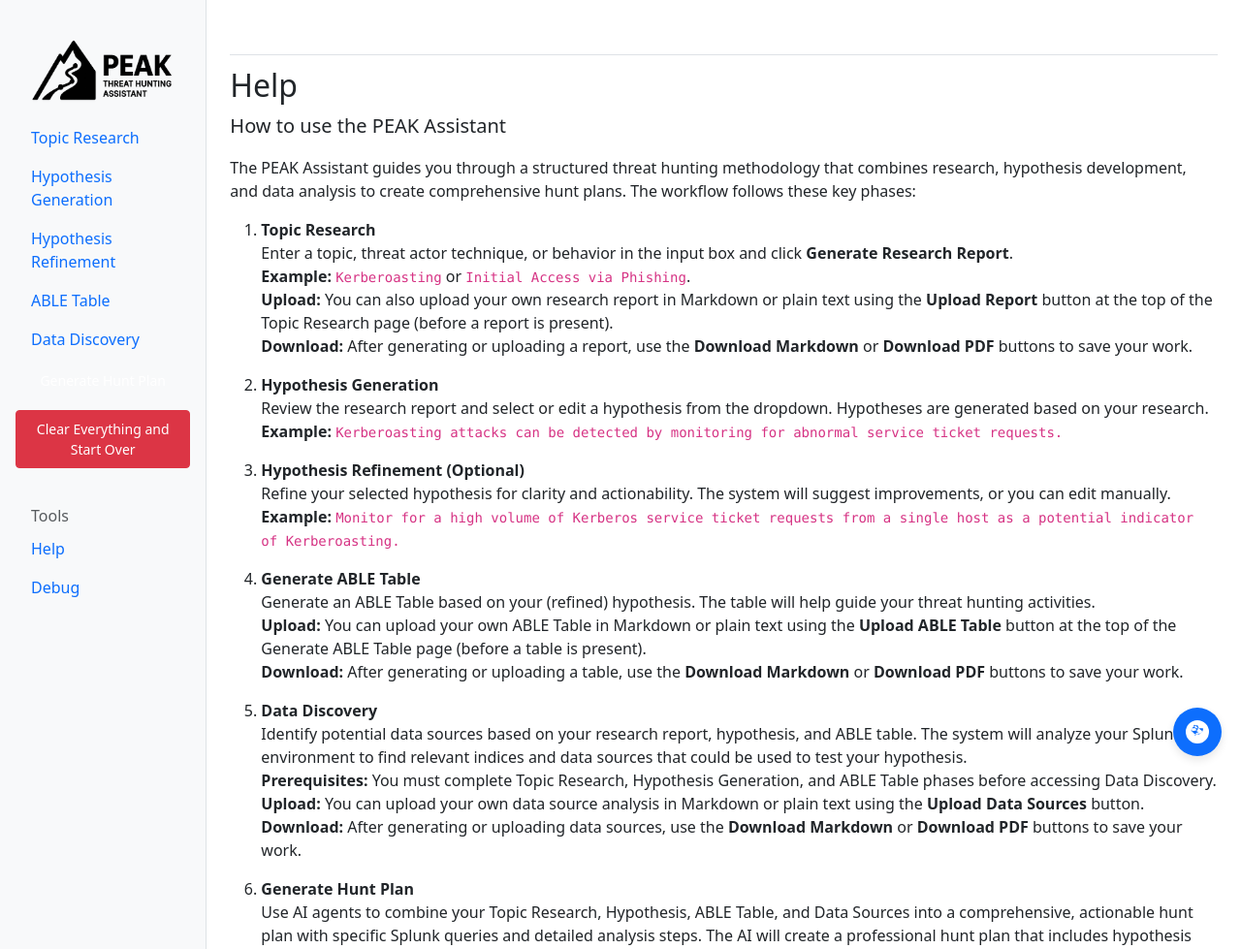
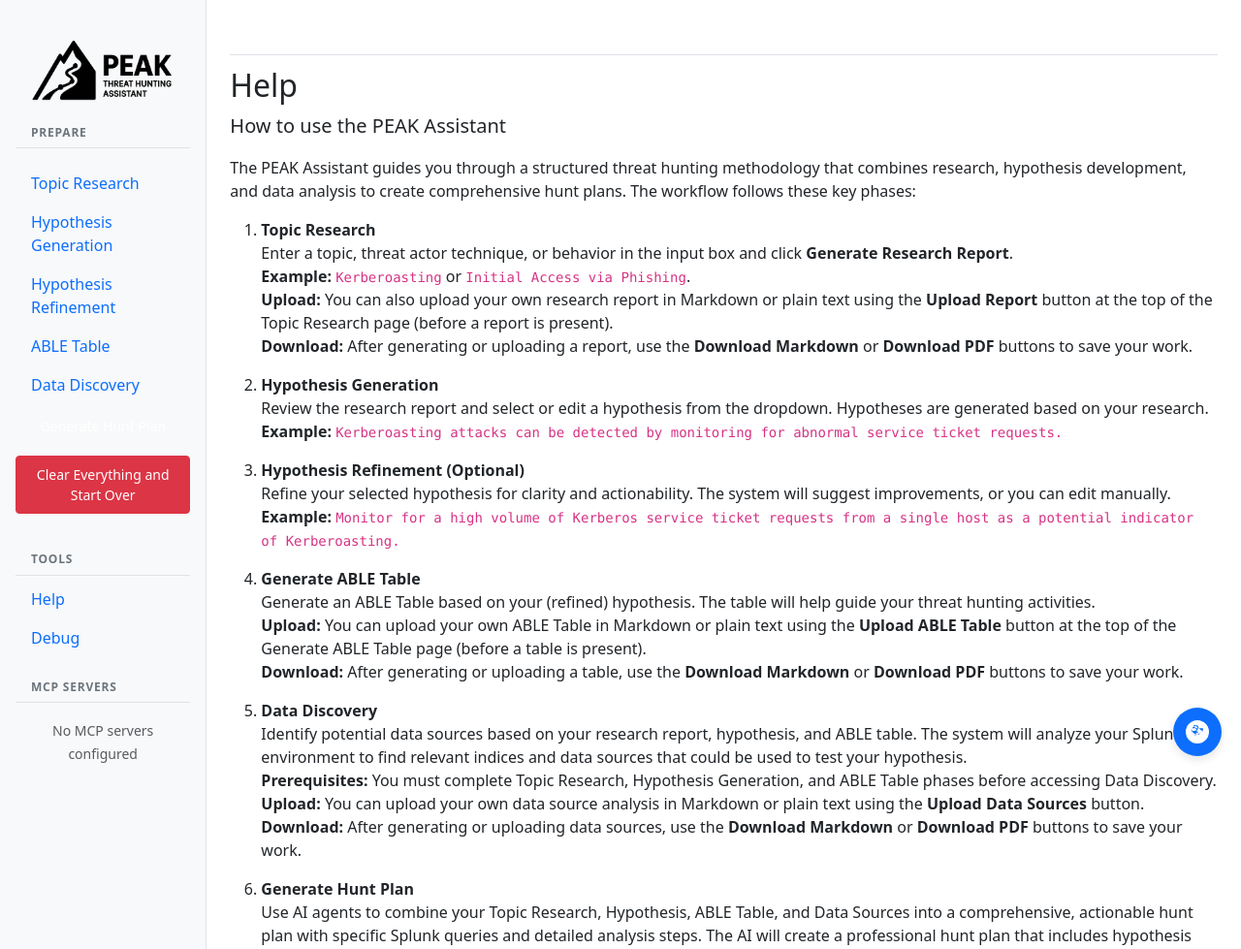
Before and after one commit to cisco-foundation-ai/PEAK-Assistant, a Flask app: page /help in a window 1280 px wide. Shown: the top 979 px of the page at 97% size. Run offline with Flask 3, Linux system fonts and the light colour scheme; data that the repository does not hold is empty; some libraries are stand-ins or nearby versions.

Commit message:
feat: add server status management UI with connect/disconnect functionality

```diff
--- a/UI/app/routes/oauth_routes.py
+++ b/UI/app/routes/oauth_routes.py
@@ -313,6 +313,81 @@ def servers_needing_auth():
         logger.error(f"Error getting servers needing auth: {e}")
         return jsonify({"error": "Failed to get authentication status"}), 500
 
+
+@oauth_bp.route('/servers/status')
+@require_session
+def servers_status():
+    """Get comprehensive status of all MCP servers with authentication information"""
+    logger.info(f"[Server Status Check] Getting status for all servers for user_id: {session.get('user_id')}")
+    try:
+        user_id = session['user_id']
+        config_manager = get_config_manager()
+
+        # Get all configured servers
+        all_servers = []
+        # Sort servers alphabetically by name
+        for server_name, config in sorted(config_manager.servers.items(), key=lambda x: x[0].lower()):
+            # Check if server requires authentication
+            requires_auth = hasattr(config, 'auth') and config.auth is not None
+
+            # Check current authentication status
+            is_authenticated = False
+            if requires_auth:
+                is_authenticated = config_manager.user_session_manager.has_valid_tokens(
+                    user_id, server_name
+                )
+
+            server_info = {
+                "name": server_name,
+                "description": config.description or "No description available",
+                "requires_auth": requires_auth,
+                "is_authenticated": is_authenticated,
+                "auth_url": url_for('oauth.initiate_oauth', server_name=server_name) if requires_auth else None,
+                "disconnect_url": url_for('oauth.disconnect_server', server_name=server_name) if requires_auth else None,
+                "transport": getattr(config, 'transport', 'unknown').value if hasattr(getattr(config, 'transport', 'unknown'), 'value') else str(getattr(config, 'transport', 'unknown'))
+            }
+            all_servers.append(server_info)
+
+        return jsonify({
+            "servers": all_servers,
+            "total_count": len(all_servers),
+            "authenticated_count": sum(1 for s in all_servers if s['is_authenticated']),
+            "needing_auth_count": sum(1 for s in all_servers if s['requires_auth'] and not s['is_authenticated'])
+        })
+
+    except Exception as e:
+        logger.error(f"Error getting server status: {e}")
+        return jsonify({"error": "Failed to get server status"}), 500
+
+
+@oauth_bp.route('/disconnect/<server_name>', methods=['POST'])
+@require_session
+def disconnect_server(server_name):
+    """Disconnect from an MCP server and remove stored authentication credentials"""
+    logger.info(f"[Disconnect Server] Disconnecting server {server_name} for user_id: {session.get('user_id')}")
+    try:
+        user_id = session['user_id']
+        config_manager = get_config_manager()
+
+        # Check if server exists
+        if server_name not in config_manager.servers:
+            return jsonify({"error": f"Server '{server_name}' not found"}), 404
+
+        # Remove stored tokens for this user and server
+        config_manager.user_session_manager.clear_tokens(user_id, server_name)
+
+        logger.info(f"Successfully disconnected server {server_name} for user {user_id}")
+        return jsonify({
+            "success": True,
+            "message": f"Successfully disconnected from {server_name}",
+            "server_name": server_name
+        })
+
+    except Exception as e:
+        logger.error(f"Error disconnecting server {server_name}: {e}")
+        return jsonify({"error": f"Failed to disconnect from {server_name}"}), 500
+
+
 @oauth_bp.route('/test-connection/<server_name>')
 @require_session
 async def test_mcp_connection(server_name):
--- a/UI/static/js/auth.js
+++ b/UI/static/js/auth.js
@@ -1,71 +1,179 @@
 /**
  * auth.js
  *
- * Manages OAuth authentication state for MCP servers.
- * Checks which servers require user login and updates the UI accordingly.
+ * Manages MCP server authentication and connection status.
+ * Provides a comprehensive interface for managing server connections.
  */
 
 /**
- * Checks the authentication status of all configured MCP servers.
- * If any servers require user authentication, it displays a banner.
+ * Loads and displays all MCP servers with their authentication status.
+ * Creates a clean list interface with Connect/Disconnect buttons.
  */
-export async function checkAuthStatus() {
+export async function loadServerStatus() {
     try {
-        const response = await fetch('/oauth/servers/needing-auth');
+        const response = await fetch('/oauth/servers/status');
         if (!response.ok) {
-            console.error('Failed to fetch auth status:', response.statusText);
+            console.error('Failed to fetch server status:', response.statusText);
+            showError('Failed to load server status');
             return;
         }
 
         const data = await response.json();
-        const serversNeedingAuth = data.servers_needing_auth || [];
-
-        const authBanner = document.getElementById('auth-banner');
-        const authServerList = document.getElementById('auth-server-list');
-
-        if (!authBanner || !authServerList) {
-            console.error('Required auth banner elements not found in the DOM.');
-            return;
-        }
-
-        if (serversNeedingAuth.length > 0) {
-            authServerList.innerHTML = ''; // Clear previous list
-            serversNeedingAuth.forEach(server => {
-                const serverItem = document.createElement('div');
-                serverItem.className = 'auth-server-item';
-
-                const serverInfo = document.createElement('span');
-                serverInfo.textContent = `Login required for ${server.name} (${server.description || 'No description'}).`;
-
-                const loginButton = document.createElement('a');
-                loginButton.href = server.auth_url;
-                loginButton.className = 'btn btn-primary btn-sm ms-2';
-                loginButton.textContent = 'Login';
-
-                serverItem.appendChild(serverInfo);
-                serverItem.appendChild(loginButton);
-                authServerList.appendChild(serverItem);
-            });
-            authBanner.style.display = 'block';
-        } else {
-            authBanner.style.display = 'none';
-        }
+        displayServerList(data);
+        updateStatusSummary(data);
     } catch (error) {
-        console.error('Error checking auth status:', error);
+        console.error('Error loading server status:', error);
+        showError('Error loading server status');
     }
 }
 
 /**
- * Shows the authentication banner with a generic message.
- * This can be called when an API call fails due to auth issues.
+ * Displays the list of MCP servers with their authentication status.
+ */
+function displayServerList(data) {
+    const serverList = document.getElementById('mcp-server-list');
+    if (!serverList) {
+        console.error('MCP server list element not found in the DOM.');
+        return;
+    }
+
+    if (!data.servers || data.servers.length === 0) {
+        serverList.innerHTML = `
+            <div class="text-center text-muted py-2">
+                <small>No MCP servers configured</small>
+            </div>
+        `;
+        return;
+    }
+
+    serverList.innerHTML = ''; // Clear previous content
+
+    data.servers.forEach(server => {
+        const serverButton = document.createElement('button');
+        serverButton.className = 'btn text-start w-100 mb-1 p-2';
+        serverButton.style.fontSize = '0.85rem';
+        serverButton.title = server.description; // Tooltip with description
+
+        // Determine button styling based on server state
+        if (!server.requires_auth) {
+            // No authentication required - muted green styling (ready but inactive)
+            serverButton.className += ' btn-outline-success';
+            serverButton.style.opacity = '0.6'; // Make it more subtle
+            serverButton.innerHTML = `
+                <div class="d-flex align-items-center">
+                    <i class="bi bi-check-circle text-success me-2"></i>
+                    <span class="flex-grow-1">${server.name}</span>
+                    <small class="text-success">Ready</small>
+                </div>
+            `;
+            serverButton.disabled = true; // No action needed
+        } else if (server.is_authenticated) {
+            // Connected - show as success with disconnect action
+            serverButton.className += ' btn-outline-success';
+            serverButton.innerHTML = `
+                <div class="d-flex align-items-center">
+                    <i class="bi bi-check-circle-fill text-success me-2"></i>
+                    <span class="flex-grow-1">${server.name}</span>
+                    <small class="text-muted">Connected</small>
+                </div>
+            `;
+            serverButton.onclick = () => {
+                if (confirm(`Disconnect from ${server.name}?`)) {
+                    disconnectServer(server.name);
+                }
+            };
+        } else {
+            // Not connected - show as warning (yellow) to match status summary
+            serverButton.className += ' btn-outline-warning';
+            serverButton.innerHTML = `
+                <div class="d-flex align-items-center">
+                    <i class="bi bi-exclamation-circle text-warning me-2"></i>
+                    <span class="flex-grow-1">${server.name}</span>
+                    <small class="text-warning">Click to connect</small>
+                </div>
+            `;
+            serverButton.onclick = () => window.location.href = server.auth_url;
+        }
+
+        serverList.appendChild(serverButton);
+    });
+}
+
+/**
+ * Updates the status summary display.
+ */
+function updateStatusSummary(data) {
+    const summary = document.getElementById('server-status-summary');
+    if (!summary) return;
+
+    const connected = data.authenticated_count || 0;
+    const needingAuth = data.needing_auth_count || 0;
+    const totalRequiringAuth = connected + needingAuth; // Only count servers that require auth
+
+    if (totalRequiringAuth > 0) {
+        summary.textContent = `${connected}/${totalRequiringAuth} connected`;
+        summary.className = needingAuth > 0 ? 'text-warning' : 'text-success';
+    } else {
+        // No servers require authentication
+        summary.textContent = '';
+    }
+}
+
+/**
+ * Disconnects from a specific MCP server.
+ */
+async function disconnectServer(serverName) {
+    try {
+        const response = await fetch(`/oauth/disconnect/${serverName}`, {
+            method: 'POST',
+            headers: {
+                'Content-Type': 'application/json'
+            }
+        });
+
+        const result = await response.json();
+
+        if (response.ok && result.success) {
+            // Show success message briefly
+            showSuccess(`Disconnected from ${serverName}`);
+            // Refresh the server list
+            await loadServerStatus();
+        } else {
+            showError(result.error || 'Failed to disconnect from server');
+        }
+    } catch (error) {
+        console.error('Error disconnecting server:', error);
+        showError('Error disconnecting from server');
+    }
+}
+
+/**
+ * Shows an error message to the user.
+ */
+function showError(message) {
+    // You can integrate with existing error display system
+    console.error('Server management error:', message);
+}
+
+/**
+ * Shows a success message to the user.
+ */
+function showSuccess(message) {
+    // You can integrate with existing success display system
+    console.log('Server management success:', message);
+}
+
+/**
+ * Legacy function for backward compatibility.
+ * Redirects to the new server status loading.
+ */
+export async function checkAuthStatus() {
+    await loadServerStatus();
+}
+
+/**
+ * Legacy function for backward compatibility.
  */
 export function showAuthBanner() {
-    const authBanner = document.getElementById('auth-banner');
-    if (authBanner) {
-        authBanner.style.display = 'block';
-        // Optionally, you could update the text to be more generic
-        // document.getElementById('auth-server-list').innerHTML = 'An action failed due to missing authentication. Please log in.';
-    }
-    // Re-run the check to get specific server login links
-    checkAuthStatus();
+    loadServerStatus();
 }
--- a/UI/templates/base.html
+++ b/UI/templates/base.html
@@ -27,6 +27,14 @@
                                 <img src="{{ url_for('static', filename='images/peak-logo.png') }}" alt="PEAK Assistant Logo" class="sidebar-logo">
                             </a>
                         </li>
+                    </ul>
+
+                    <!-- Prepare Section Header -->
+                    <h6 class="sidebar-heading px-3 mt-2 mb-3 text-uppercase fw-bold" style="color: #6c757d; font-size: 0.75rem; letter-spacing: 0.05rem; border-bottom: 1px solid #dee2e6; padding-bottom: 0.5rem;">
+                        <span>Prepare</span>
+                    </h6>
+
+                    <ul class="nav flex-column">
                         <li class="nav-item">
                             <a class="nav-link" href="/research">
                                 Topic Research
@@ -63,7 +71,7 @@
                     </ul>
 
                     <div class="debug-section pt-3 mt-auto">
-                        <h6 class="sidebar-heading d-flex justify-content-between align-items-center px-3 mt-4 mb-1 text-muted">
+                        <h6 class="sidebar-heading px-3 mt-4 mb-1 text-uppercase fw-bold" style="color: #6c757d; font-size: 0.75rem; letter-spacing: 0.05rem; border-bottom: 1px solid #dee2e6; padding-bottom: 0.5rem;">
                             <span>Tools</span>
                         </h6>
                         <ul class="nav flex-column mb-2">
@@ -78,17 +86,33 @@
                                 </a>
                             </li>
                         </ul>
+
+                        <!-- Current Phase Display -->
+                        <div id="current-phase-display" class="alert alert-info mb-3 d-none">
+                            <strong>Current Phase:</strong> <span id="current-phase-name">Research</span>
+                        </div>
+
+                        <!-- MCP Servers Section -->
+                        <div id="mcp-servers-section" class="mt-4">
+                            <h6 class="sidebar-heading px-3 mt-2 mb-1 text-uppercase fw-bold" style="color: #6c757d; font-size: 0.75rem; letter-spacing: 0.05rem; border-bottom: 1px solid #dee2e6; padding-bottom: 0.5rem;">
+                                <span>MCP Servers</span>
+                            </h6>
+                            <div class="px-3 mb-2">
+                                <small id="server-status-summary" class="text-muted"></small>
+                            </div>
+                            <div id="mcp-server-list" class="px-2">
+                                <div class="text-center text-muted py-2">
+                                    <small>Loading servers...</small>
+                                </div>
+                            </div>
+                        </div>
                     </div>
                 </div>
             </nav>
 
             <!-- Main content -->
             <main class="col-md-9 ms-sm-auto col-lg-10 px-md-4 content">
-                <!-- Authentication Banner -->
-                <div id="auth-banner" class="alert alert-warning" style="display: none; margin-top: 1rem;">
-                    <strong>Authentication Required</strong>
-                    <div id="auth-server-list" class="mt-2"></div>
-                </div>
+
                 {% block nav %}
                 <div class="top-navigation">
                     <div>
```
Also changed, not shown: utils/mcp_config.py (+20 -0 lines).
